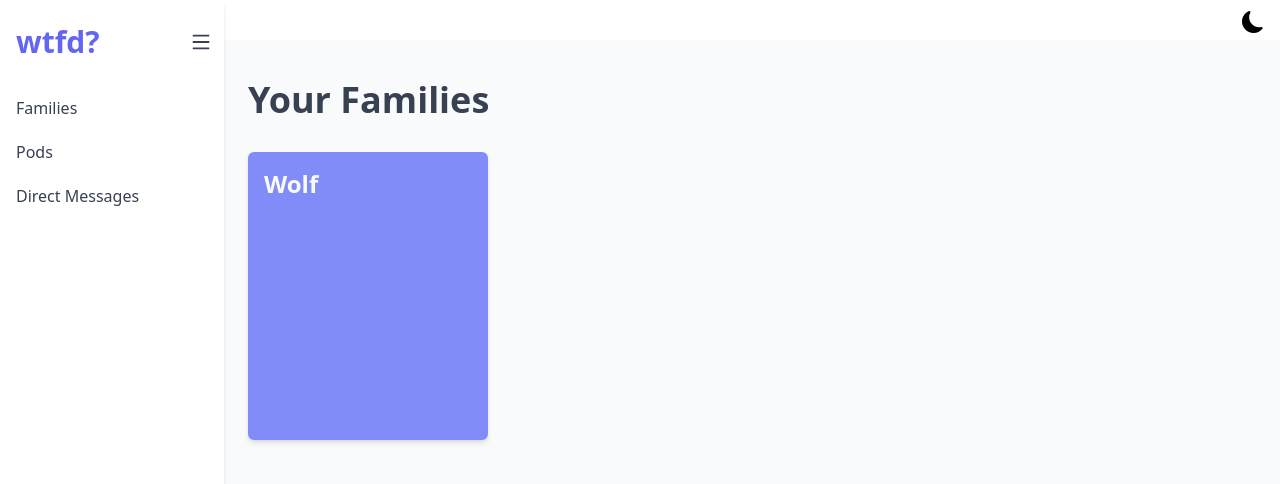
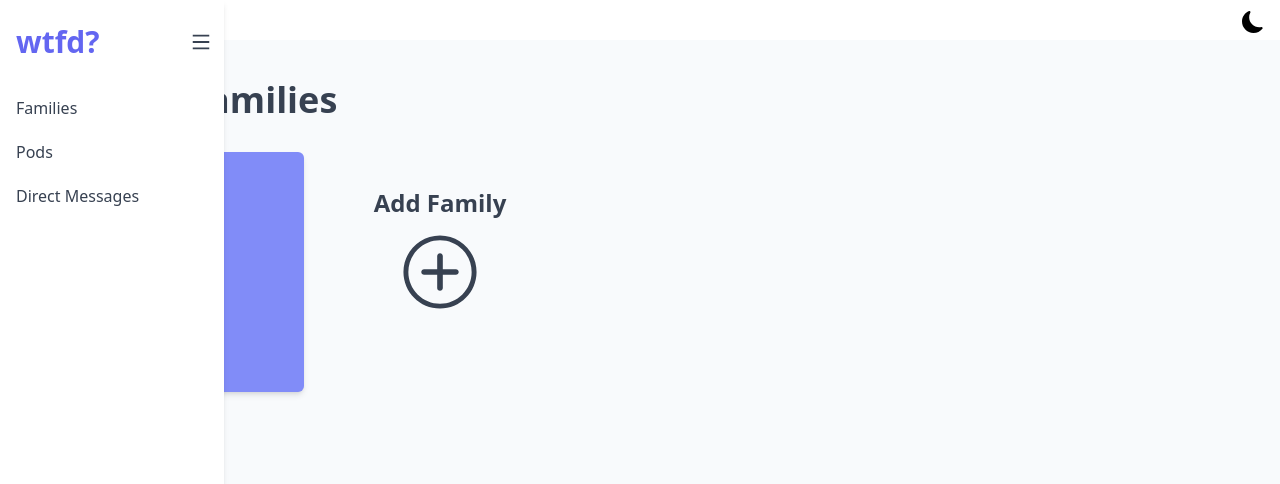
Before and after one commit to ltmccarthy9/wtfd, a Next.js app: page /home in a window 1280 px wide. Shown: the top 484 px of the page. Built offline with nearby package versions, Linux system fonts and the light colour scheme.

Commit message:
family and add family components

```diff
--- /dev/null
+++ b/app/components/cards/Add.tsx
@@ -0,0 +1,20 @@
+'use client'
+import React from 'react'
+import { useState } from 'react'
+import { IoIosAddCircleOutline } from 'react-icons/io'
+const Add = () => {
+    const [ add, setAdd ] = useState(false)
+
+  return (
+    <div className=" text-gray-700 dark:text-gray-50
+        w-52 h-60 rounded-md
+        p-4 ease-in duration-200 cursor-pointer flex flex-col justify-center pb-16">
+        <h2 className="text-2xl font-semibold text-center m-2">Add Family</h2>
+        <button type='button' className='h-fit w-full' onClick={() => setAdd(true)}>
+            <IoIosAddCircleOutline size={90} className='m-auto hover:scale-105 ease-in duration-100 ' />
+        </button>
+    </div>
+  )
+}
+
+export default Add
--- /dev/null
+++ b/app/components/cards/Family.tsx
@@ -0,0 +1,12 @@
+import React from 'react'
+
+const Family = () => {
+  return (
+    <div className="shadow-md dark:shadow-gray-800 text-gray-50 w-52 h-60 bg-indigo-400
+    rounded-md p-4 hover:bg-indigo-500 ease-in duration-200 cursor-pointer">
+        <h2 className="text-2xl font-semibold">Name</h2>
+    </div>
+  )
+}
+
+export default Family
--- a/app/home/page.tsx
+++ b/app/home/page.tsx
@@ -1,20 +1,21 @@
 
 import SideNav from "../components/SideNav"
 import TopBar from "../components/TopBar"
+import Family from "../components/cards/Family"
+import Add from "../components/cards/Add"
 export default function Home(){
 
     return(
         <main className="pl-16 pt-14 pb-4 pr-4 h-screen">
             <TopBar/>
             <SideNav/>
-            <section className="text-gray-700 dark:text-gray-50 h-full p-6 flex flex-col">
+            <section className="m-auto sm:ml-2 text-gray-700 dark:text-gray-50 h-full p-6 flex flex-col gap-8 w-fit">
                 <h1 className="text-4xl
-                 font-bold md:ml-20 lg:ml-24 xl:ml-40 ease-in duration-200">Your Families</h1>
-                 <div className="shadow-md dark:shadow-gray-800 text-gray-50
-                 md:ml-20 lg:ml-24 xl:ml-40 mt-8 w-60 h-72 bg-indigo-400 rounded-md
-                 p-4 hover:bg-indigo-500 ease-in duration-200 cursor-pointer">
-                    <h2 className="text-2xl font-semibold">Wolf</h2>
-                 </div>
+                font-bold ease-in duration-200">Your Families</h1>
+                <div className="flex flex-col sm:flex-row gap-8">
+                    <Family/>
+                    <Add/>
+                </div>
             </section>
         </main>
     )
```
